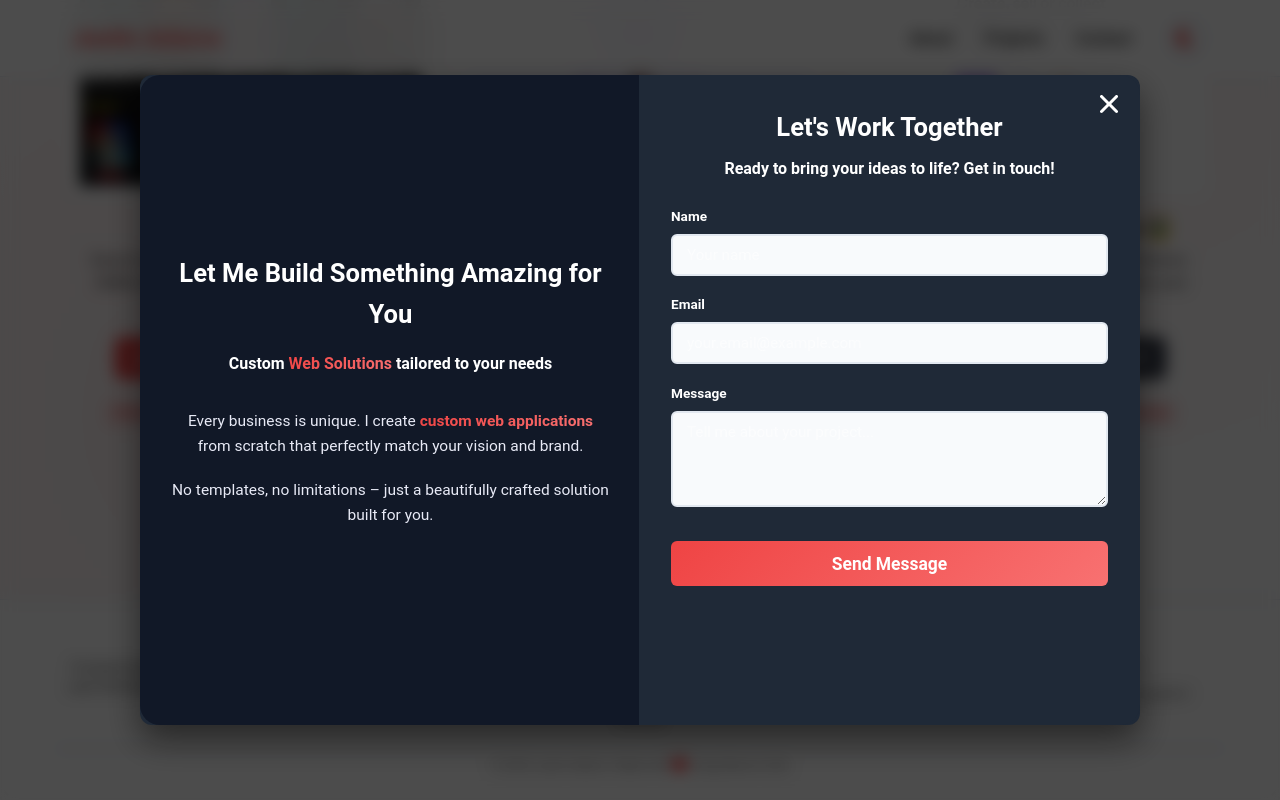
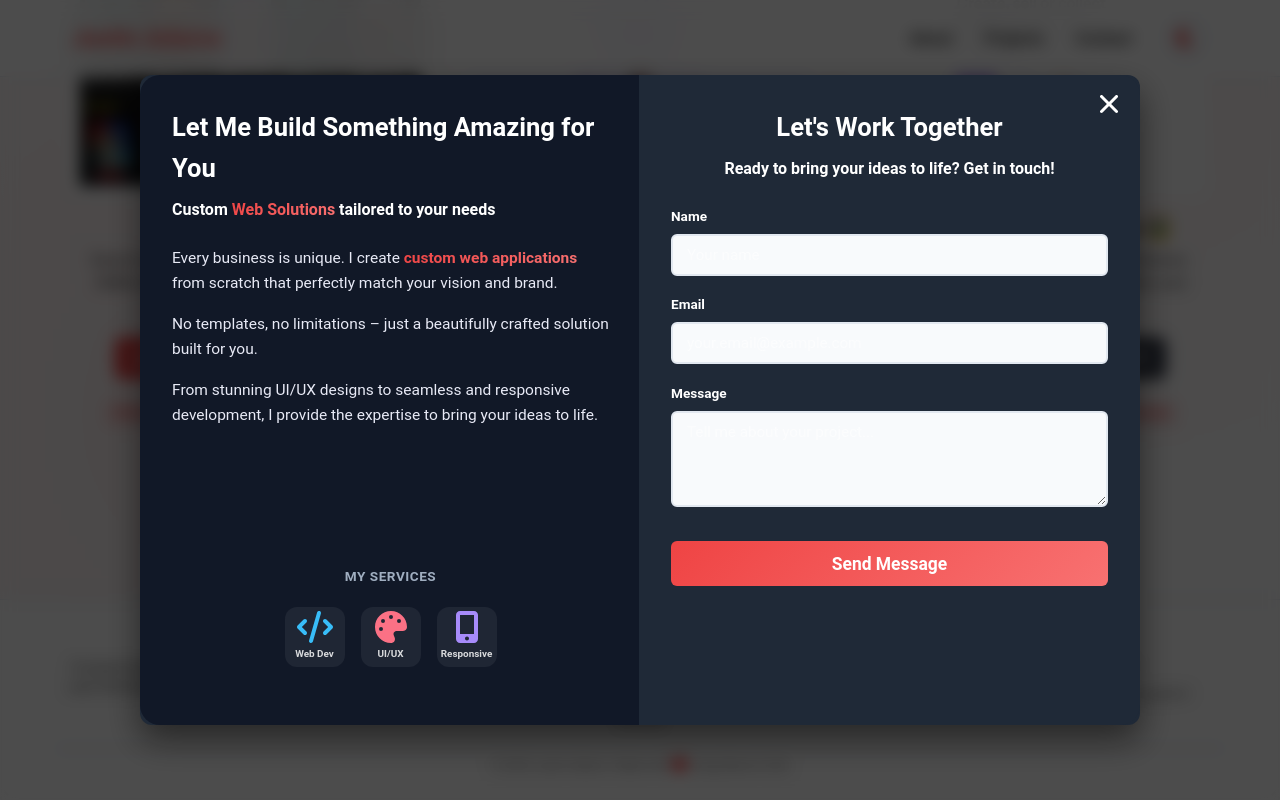
Before and after one commit to jradame/JUSTIN-PORTFOLIO-REACT-1, a React (Create React App) app: page / in a window 1280 px wide. Both pictures are taken after a click on the button "your.email@example.com". Shown: the part 875-1675 px from the top of the page. Built offline with nearby package versions, Linux system fonts and the light colour scheme.

Commit message:
JUSTINPORTFOLIO

```diff
--- a/src/App.css
+++ b/src/App.css
@@ -582,13 +582,16 @@ html {
   z-index: 1000;
 }
 
+
 .dark-theme .modal-overlay {
   background: rgba(0, 0, 0, 0.7);
 }
 
+
 .modal-overlay.open {
   opacity: 1;
 }
+
 
 .modal {
   background: transparent;
@@ -605,15 +608,18 @@ html {
   width: 85%;
 }
 
+
 .modal.open {
   box-shadow: 0 20px 40px rgba(0, 0, 0, 0.2);
   opacity: 1;
   transform: scale(1);
 }
 
+
 .dark-theme .modal.open {
   box-shadow: 0 20px 40px rgba(0, 0, 0, 0.6);
 }
+
 
 .modal__half {
   display: flex;
@@ -626,6 +632,7 @@ html {
   width: 50%;
 }
 
+
 .modal__left {
   background: linear-gradient(135deg, #000000 0%, #1a1a1a 100%);
   border-bottom-left-radius: 20px;
@@ -635,6 +642,7 @@ html {
   opacity: 0;
   transform: translateX(-100%);
 }
+
 
 .modal__right {
   background: var(--bg-primary);
@@ -646,9 +654,11 @@ html {
   transform: translateX(100%);
 }
 
+
 .dark-theme .modal__right {
   background: var(--bg-secondary);
 }
+
 
 .modal__left.slide-in,
 .modal__right.slide-in {
@@ -657,15 +667,18 @@ html {
   transition-delay: 0.1s;
 }
 
+
 .modal__left.slide-out {
   opacity: 0;
   transform: translateX(-100%);
 }
 
+
 .modal__right.slide-out {
   opacity: 0;
   transform: translateX(100%);
 }
+
 
 .modal__title {
   font-size: 1.6rem;
@@ -674,6 +687,7 @@ html {
   margin-bottom: 0.5rem;
 }
 
+
 .modal__sub-title {
   font-size: 1rem;
   font-weight: 700;
@@ -681,17 +695,20 @@ html {
   opacity: 0.95;
 }
 
+
 .modal__para {
   color: #e8eaf6;
   font-size: 0.97rem;
   line-height: 1.6;
-  margin-bottom: 1.2rem;
+  margin-bottom: 1rem;
 }
+
 
 .modal__para .blue {
   color: #73d7fc;
   font-weight: 600;
 }
+
 
 .about-content--balanced {
   display: flex;
@@ -701,12 +718,14 @@ html {
   text-align: center;
 }
 
+
 .modal__languages {
   display: flex;
   flex-wrap: wrap;
   gap: 0.8rem;
   justify-content: center;
 }
+
 
 .tech-icon {
   align-items: center;
@@ -720,20 +739,24 @@ html {
   width: 60px;
 }
 
+
 .tech-icon:hover {
   background: rgba(255, 255, 255, 0.25);
   box-shadow: 0 15px 35px rgba(15, 40, 135, 0.3);
   transform: scale(1.15) translateY(-5px) rotate(8deg);
 }
 
+
 .tech-icon svg {
   font-size: 2rem;
   margin-bottom: 0.2rem;
 }
 
+
 .tech-icon:hover svg {
   transform: scale(1.3);
 }
+
 
 .tech-name {
   font-size: 0.62rem;
@@ -741,45 +764,54 @@ html {
   opacity: 0.83;
 }
 
+
 .tech-icon:hover .tech-name {
   opacity: 1;
 }
+
 
 .html-icon svg {
   color: #e44d26;
 }
 
+
 .css-icon svg {
   color: #1572b6;
 }
 
+
 .js-icon svg {
   color: #f0db4f;
 }
+
 
 .react-icon svg {
   animation: reactSpin 10s linear infinite;
   color: #61dafb;
 }
 
+
 .figma-icon svg {
   color: #a259ff;
 }
 
+
 .modal__contact-info {
-  align-items: center;
+  align-items: flex-start;
   display: flex;
   height: 100%;
   justify-content: center;
 }
 
+
 .contact-info-content {
   display: flex;
   flex-direction: column;
   height: 100%;
-  justify-content: center;
-  text-align: center;
+  justify-content: space-between;
+  text-align: left;
 }
+
 
 .modal__title--contact-info,
 .modal__sub-title--contact-info {
@@ -787,15 +819,58 @@ html {
   font-weight: 700;
 }
 
+
 .modal__title--contact-info {
   font-size: 1.6rem;
-  margin-bottom: 1rem;
+  margin-bottom: 0.5rem;
 }
+
 
 .modal__sub-title--contact-info {
   font-size: 1rem;
-  margin-bottom: 2rem;
+  margin-bottom: 1.5rem;
 }
+
+
+.contact-info__footer {
+  margin-top: 2rem;
+  padding-bottom: 1.65rem; /* MODIFIED: Final alignment adjustment */
+  text-align: center;
+}
+
+
+.services-title {
+  color: #a0aec0;
+  font-size: 0.85rem;
+  font-weight: 600;
+  letter-spacing: 0.5px;
+  margin-bottom: 1.2rem;
+  text-transform: uppercase;
+}
+
+
+.modal__services {
+  display: flex;
+  flex-wrap: wrap;
+  gap: 1rem;
+  justify-content: center;
+}
+
+
+.code-icon svg {
+  color: #38bdf8;
+}
+
+
+.design-icon svg {
+  color: #fb7185;
+}
+
+
+.responsive-icon svg {
+  color: #a78bfa;
+}
+
 
 .contact-form-content {
   display: flex;
@@ -804,6 +879,7 @@ html {
   justify-content: space-between;
 }
 
+
 .modal__title--contact {
   color: var(--text-primary);
   font-size: 1.6rem;
@@ -811,12 +887,14 @@ html {
   margin-bottom: 0.5rem;
 }
 
+
 .modal__sub-title--contact {
   color: var(--text-secondary);
   font-size: 1rem;
   font-weight: 700;
   margin-bottom: 1.5rem;
 }
+
 
 .modal__exit {
   background: none;
@@ -830,16 +908,19 @@ html {
   z-index: 10;
 }
 
+
 .modal__exit:hover {
   color: var(--text-primary);
   transform: scale(1.1);
 }
+
 
 .form {
   display: flex;
   flex-direction: column;
   gap: 1.15rem;
 }
+
 
 .form__item--label {
   color: var(--text-primary);
@@ -849,6 +930,7 @@ html {
   margin-bottom: 0.4rem;
   text-align: left;
 }
+
 
 .input {
   background: var(--bg-secondary);
@@ -862,11 +944,13 @@ html {
   width: 100%;
 }
 
+
 .input:hover {
   border-color: var(--primary);
   box-shadow: 0 5px 15px rgba(59, 130, 246, 0.1);
   transform: translateY(-1px);
 }
+
 
 .input:focus {
   background: var(--bg-primary);
@@ -876,14 +960,17 @@ html {
   transform: translateY(-2px);
 }
 
+
 .dark-theme .input:focus {
   box-shadow: 0 0 0 3px rgba(34, 211, 238, 0.3), 0 10px 25px rgba(34, 211, 238, 0.15);
 }
+
 
 .input::placeholder {
   color: var(--text-muted);
   opacity: 0.7;
 }
+
 
 .form__submit {
   background: linear-gradient(135deg, var(--primary), var(--accent));
@@ -900,20 +987,24 @@ html {
   width: 100%;
 }
 
+
 .form__submit:hover:not(:disabled) {
   box-shadow: 0 10px 30px rgba(59, 130, 246, 0.3), 0 0 40px rgba(59, 130, 246, 0.2);
   transform: translateY(-2px);
 }
 
+
 .dark-theme .form__submit:hover:not(:disabled) {
   box-shadow: 0 10px 30px rgba(34, 211, 238, 0.4), 0 0 50px rgba(34, 211, 238, 0.25);
 }
+
 
 .form__submit:disabled {
   cursor: not-allowed;
   opacity: 0.7;
   transform: none;
 }
+
 
 .form__submit--loading::after {
   animation: spin 1s linear infinite;
@@ -929,11 +1020,13 @@ html {
   width: 20px;
 }
 
+
 .form__success {
   color: var(--success);
   padding: 1.5rem 0.5rem;
   text-align: center;
 }
+
 
 .success-icon {
   align-items: center;
@@ -950,45 +1043,58 @@ html {
   width: 60px;
 }
 
+
 .form__success h4 {
   color: var(--success);
   font-size: 1.3rem;
   margin-bottom: 0.3rem;
 }
 
+
 .form__success p {
   color: var(--text-muted);
   font-size: 0.9rem;
 }
+
 
 /* --- Light Mode Text Fix for Modal Form --- */
 body:not(.dark-theme) .modal__right * {
   color: white !important;
 }
 
+
 body:not(.dark-theme) .modal__right .form__item--label {
   color: white !important;
 }
+
 
 body:not(.dark-theme) .modal__right .input {
   color: white !important;
 }
 
+
 body:not(.dark-theme) .modal__right .input::placeholder {
   color: rgba(255, 255, 255, 0.8) !important;
 }
+
 
 body:not(.dark-theme) .modal__right .modal__title--contact {
   color: white !important;
 }
 
+
 body:not(.dark-theme) .modal__right .modal__sub-title--contact {
   color: white !important;
 }
 
+
 body:not(.dark-theme) .modal__right .form__submit {
   color: white !important;
 }
+
+
+
+
 
 /* =================================================================== */
 /* 6. FOOTER
--- a/src/components/Modal.jsx
+++ b/src/components/Modal.jsx
@@ -1,7 +1,8 @@
 import React, { useEffect, useState } from 'react';
 import { FontAwesomeIcon } from '@fortawesome/react-fontawesome';
-import { faTimes } from '@fortawesome/free-solid-svg-icons';
+import { faTimes, faCode, faPalette, faMobileAlt } from '@fortawesome/free-solid-svg-icons';
 import { faHtml5, faCss3Alt, faJs, faReact, faFigma } from '@fortawesome/free-brands-svg-icons';
+
 
 const Modal = ({ isOpen, onClose, modalType }) => {
   const [isVisible, setIsVisible] = useState(false);
@@ -9,6 +10,7 @@ const Modal = ({ isOpen, onClose, modalType }) => {
   const [formData, setFormData] = useState({ name: '', email: '', message: '' });
   const [isSubmitting, setIsSubmitting] = useState(false);
   const [isSubmitted, setIsSubmitted] = useState(false);
+
 
   /* MODAL VISIBILITY */
   useEffect(() => {
@@ -21,6 +23,7 @@ const Modal = ({ isOpen, onClose, modalType }) => {
     }
   }, [isOpen]);
 
+
   /* FORM HANDLERS */
   const handleSubmit = async (e) => {
     e.preventDefault();
@@ -29,12 +32,14 @@ const Modal = ({ isOpen, onClose, modalType }) => {
     setIsSubmitting(false);
     setIsSubmitted(true);
 
+
     setTimeout(() => {
       setIsSubmitted(false);
       setFormData({ name: '', email: '', message: '' });
       onClose();
     }, 3000);
   };
+
 
   const handleInputChange = (e) => {
     setFormData((prev) => ({
@@ -43,7 +48,9 @@ const Modal = ({ isOpen, onClose, modalType }) => {
     }));
   };
 
+
   if (!shouldRender) return null;
+
 
   /* RENDER */
   return (
@@ -103,6 +110,7 @@ const Modal = ({ isOpen, onClose, modalType }) => {
           <FontAwesomeIcon icon={faTimes} />
         </button>
 
+
         {/* --- LEFT SIDE --- */}
         <div
           className="modal__half modal__left"
@@ -148,6 +156,8 @@ const Modal = ({ isOpen, onClose, modalType }) => {
           ) : (
             <div className="modal__contact-info">
               <div className="contact-info-content">
+                {/* --- TOP PART --- */}
+                <div>
                   <div className="contact-info__header">
                     <h1 className="modal__title--contact-info">Let Me Build Something Amazing for You</h1>
                     <h2 className="modal__sub-title--contact-info">Custom <span className="blue">Web Solutions</span> tailored to your needs</h2>
@@ -159,11 +169,39 @@ const Modal = ({ isOpen, onClose, modalType }) => {
                     <p className="modal__para">
                       No templates, no limitations – just a beautifully crafted solution built for you.
                     </p>
+                    {/* --- NEW PARAGRAPH --- */}
+                    <p className="modal__para">
+                      From stunning UI/UX designs to seamless and responsive development, I provide the expertise to bring your ideas to life.
+                    </p>
                   </div>
+                </div>
+
+
+                {/* --- BOTTOM PART (SERVICES) --- */}
+                <div className="contact-info__footer">
+                  <h3 className="services-title">My Services</h3>
+                  <div className="modal__services">
+                    <div className="tech-icon code-icon">
+                      <FontAwesomeIcon icon={faCode} />
+                      <span className="tech-name">Web Dev</span>
+                    </div>
+                    <div className="tech-icon design-icon">
+                      <FontAwesomeIcon icon={faPalette} />
+                      <span className="tech-name">UI/UX</span>
+                    </div>
+                    <div className="tech-icon responsive-icon">
+                      <FontAwesomeIcon icon={faMobileAlt} />
+                      <span className="tech-name">Responsive</span>
+                    </div>
+                  </div>
+                </div>
+
+
               </div>
             </div>
           )}
         </div>
+
 
         {/* --- RIGHT SIDE --- */}
         <div
@@ -218,4 +256,5 @@ const Modal = ({ isOpen, onClose, modalType }) => {
   );
 };
 
+
 export default Modal;
```
Also changed, not shown: public/images/HEADSHOTBLACKSHIRT.png (added). Lines whose indentation alone changed are shown as unchanged.
